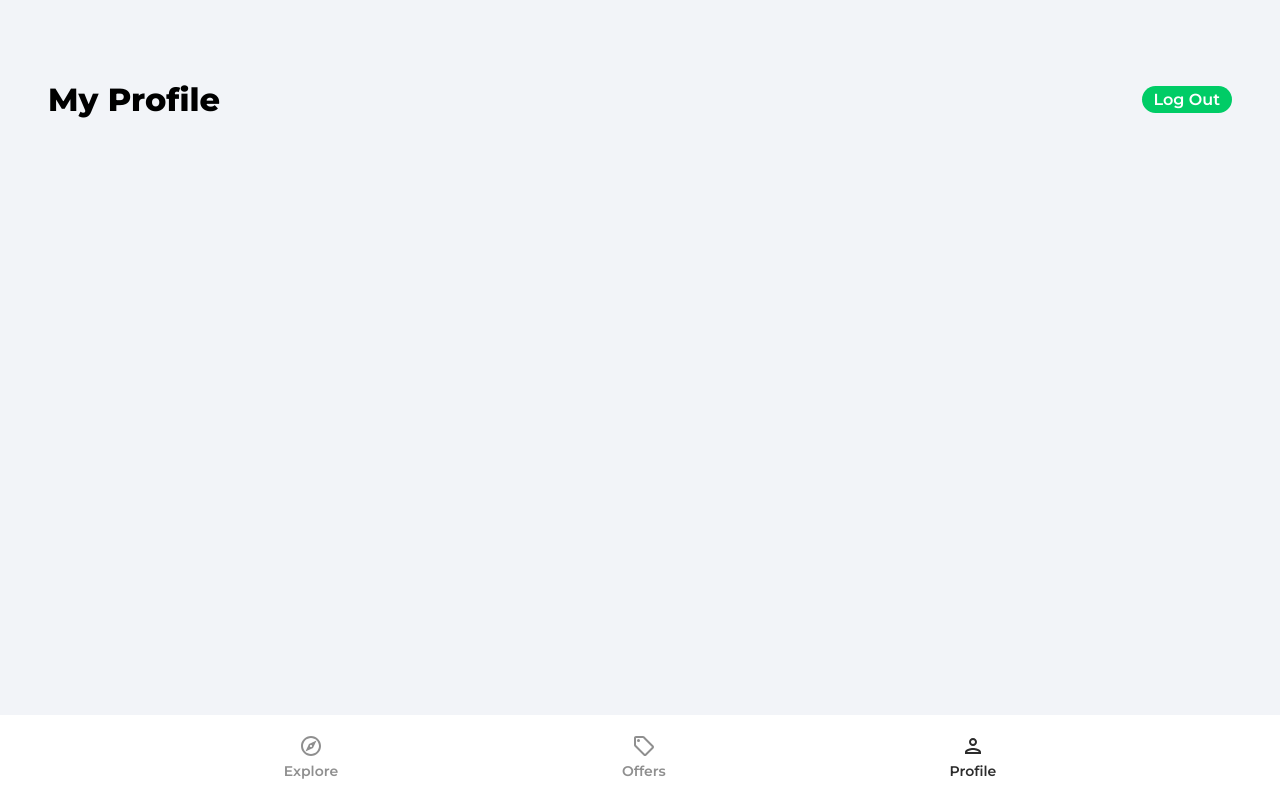
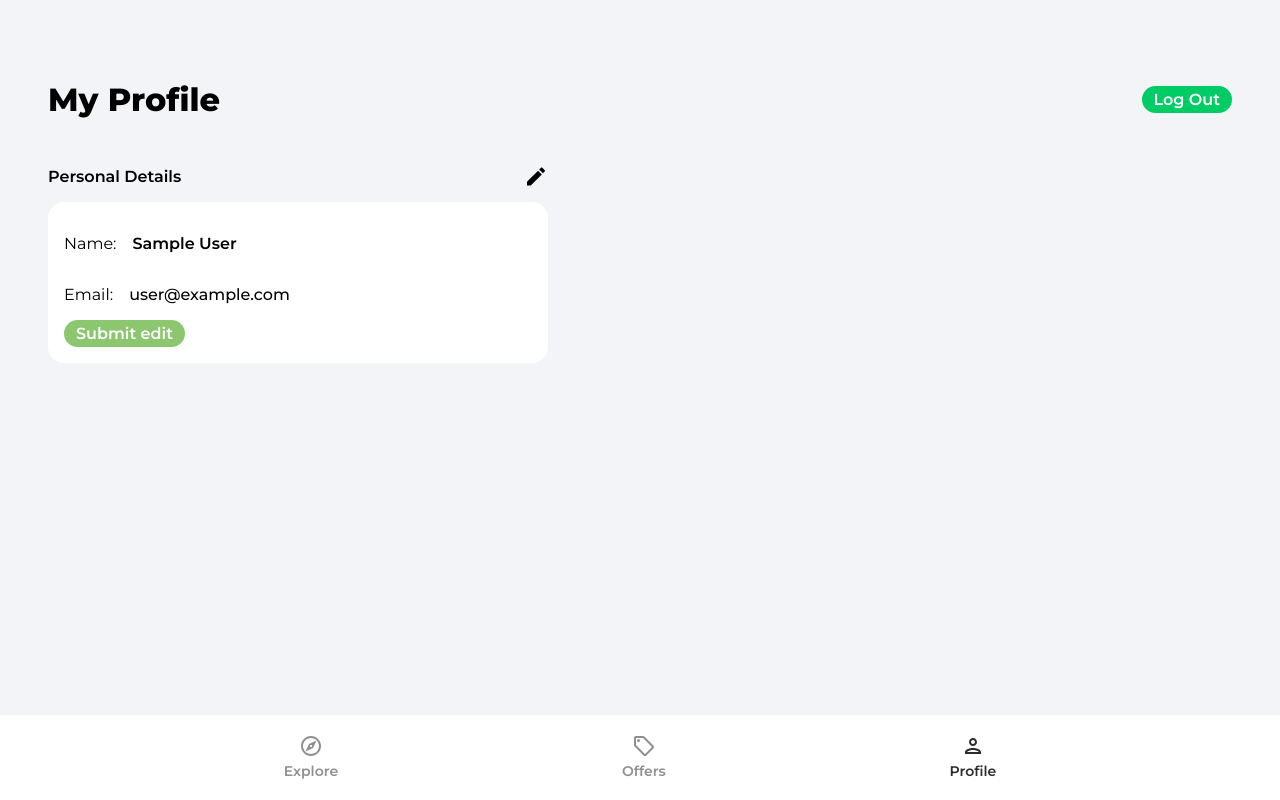
Before and after one commit to KovalovV/house-marketplace-app, a React (Create React App) app: page /profile in a window 1280 px wide. Built offline with nearby package versions, Linux system fonts and the light colour scheme; no server answers; sample sign-in values are in the browser's storage.

Commit message:
edit profile data + private routes

```diff
--- a/src/App.js
+++ b/src/App.js
@@ -1,6 +1,10 @@
 import { BrowserRouter as Router, Routes, Route } from 'react-router-dom';
+
 import { ToastContainer } from 'react-toastify';
 import 'react-toastify/dist/ReactToastify.css';
+
+import PrivateRoute from './components/PrivateRoute';
+
 import Explore from './pages/Explore';
 import Offers from './pages/Offers';
 import Profile from './pages/Profile';
@@ -18,7 +22,9 @@ const App = () => {
       <Routes>
         <Route path='/' element={<Explore />} />
         <Route path='/offers' element={<Offers />} />
-        <Route path='/profile' element={<Profile />} />
+        <Route path='/profile' element={<PrivateRoute />}>
+          <Route path='/profile' element={<Profile />} />
+        </Route>
         <Route path='/sign-in' element={<SignIn />} />
         <Route path='/sign-up' element={<SignUp />} />
         <Route path='/forgot-password' element={<ForgotPassword />} />
--- /dev/null
+++ b/src/components/PrivateRoute.jsx
@@ -0,0 +1,17 @@
+import { Navigate, Outlet } from 'react-router-dom';
+
+import { useAuthStatus } from '../hooks/useAuthStatus';
+
+import Spinner from './Spiner';
+
+const PrivateRoute = () => {
+    const { loggedIn, checkingAuthStatus } = useAuthStatus();
+
+    if(checkingAuthStatus) {
+        return <Spinner />;
+    }
+
+    return loggedIn ? <Outlet /> : <Navigate to='/sign-in'/>;
+};
+
+export default PrivateRoute;
--- /dev/null
+++ b/src/components/Spiner.jsx
@@ -0,0 +1,9 @@
+const Spinner = () => {
+    return (
+        <div className='loadingSpinnerContainer'>
+            <div className='loadingSpinner'></div>
+        </div>
+    );
+};
+
+export default Spinner;
--- /dev/null
+++ b/src/hooks/useAuthStatus.js
@@ -0,0 +1,25 @@
+import { useEffect, useState, useRef } from 'react';
+import { getAuth, onAuthStateChanged } from 'firebase/auth';
+
+export const useAuthStatus = () => {
+    const [loggedIn, setloggedIn] = useState(false);
+    const [checkingAuthStatus, setCheckingAuthStatus] = useState(true);
+    const isMounted = useRef(true);
+
+    useEffect(() => {
+        if (isMounted) {
+            const auth = getAuth();
+            onAuthStateChanged(auth, (user) => {
+                if (user) {
+                    setloggedIn(true);
+                }
+                setCheckingAuthStatus(false);
+            });
+        }
+        return () => {
+            isMounted.current = false;
+        }
+    }, [isMounted]);
+
+    return { loggedIn, checkingAuthStatus };
+};
--- a/src/index.css
+++ b/src/index.css
@@ -619,15 +619,26 @@ button {
   align-items: center;
 }
 
-.logOut {
+.logOut, .submitEdit {
   cursor: pointer;
   font-family: 'Montserrat', sans-serif;
   font-size: 1rem;
   font-weight: 600;
   color: #ffffff;
-  background-color: #00cc66;
   padding: 0.25rem 0.75rem;
   border-radius: 1rem;
+}
+
+.logOut {
+  background-color: #00cc66;
+}
+
+.submitEdit {
+  background-color: #8cc770;
+}
+
+.profileCharTitle {
+  margin-right: 1rem;
 }
 
 .profileDetailsHeader {
@@ -659,6 +670,11 @@ button {
   flex-direction: column;
 }
 
+.profileChar {
+  display: flex;
+  justify-content: space-between;
+}
+
 .profileName,
 .profileEmail,
 .profileAddress,
@@ -669,6 +685,7 @@ button {
   margin: 0.3rem 0;
   font-weight: 600;
   width: 100%;
+  /* margin-left: 10px; */
 }
 .profileNameActive {
   background-color: rgba(44, 44, 44, 0.1);
--- a/src/pages/Profile.jsx
+++ b/src/pages/Profile.jsx
@@ -1,39 +1,132 @@
-import { useState } from 'react';
+import { useEffect, useState } from 'react';
 import { toast } from 'react-toastify';
 import { useNavigate } from 'react-router-dom';
-import { getAuth } from 'firebase/auth';
+import { getAuth, updateProfile } from 'firebase/auth';
+import { updateDoc, doc } from 'firebase/firestore';
+import { db } from '../firebase.config';
+import editIcon from '../assets/svg/editIcon.svg';
 
 const Profile = () => {
-    const auth = getAuth();
-    const { email, displayName } = auth.currentUser || {};
+    let auth = getAuth();
+    // const { email, displayName } = auth.currentUser || {};
 
     const [formData, setformData] = useState({
-        email,
-        name: displayName,
+        email: auth.currentUser.email,
+        name: auth.currentUser.displayName,
     });
+
+    const { email, name } = formData;
+
+    const [isDisable, setIsDisable] = useState(true);
+
+    useEffect(() => {
+        auth = getAuth();
+    }, [name, email]);
 
     const navigation = useNavigate();
 
     const onClick = () => {
         try {
             auth.signOut();
+            toast.success('Log out success!')
             navigation('/');
         } catch (error) {
-            toast.error('Somethinh went wrong!')
+            toast.error('Something went wrong!')
         }
     };
 
+    const onSubmitUpdateProfile = async (event) => {
+        event.preventDefault();
+
+        try {
+            if (auth.currentUser.displayName !== name) {
+                await updateProfile(auth.currentUser, formData);
+            }
+
+            const userRef = doc(db, 'users', auth.currentUser.uid);
+            await updateDoc(userRef, formData);
+
+            toast.success('Profile info updated!');
+            setIsDisable(true);
+        } catch (error) {
+            toast.error('Profile info not updated!');
+        }
+
+        // setformData((prevState) => {
+        //     return {
+        //         ...prevState,
+        //         ...formData,
+        //     }
+        // })
+    };
+
+    const onChangeEdit = (event) => {
+        setformData((prevState) => {
+            return {
+                ...prevState,
+                [event.target.id]: event.target.value,
+            }
+        }
+        )
+    };
+
+    const onClickAllowEdit = () => {
+        setIsDisable((prevState) => !prevState);
+    };
+
     return (
-        auth.currentUser ?
-        (<div className='profile'>
+        <div className='profile'>
             <header className='profileHeader'>
                 <p className='pageHeader'>
                     My Profile
                 </p>
                 <button className='logOut' onClick={onClick}>Log Out</button>
             </header>
-        </div>)
-        : <p>Please, sign-in</p>
+            <main>
+                <div className='profileDetailsHeader'>
+                    <p className='personalDetailsText'>
+                        Personal Details
+                    </p>
+                    <img
+                        src={editIcon}
+                        alt='Edit name'
+                        className='changePersonalDetails'
+                        onClick={onClickAllowEdit}
+                    />
+                </div>
+                <div className='profileCard'>
+                    <form onSubmit={onSubmitUpdateProfile}>
+                        <div className='profileChar'>
+                            <p className='profileCharTitle'>
+                                Name:
+                            </p>
+                            <input
+                                type='text'
+                                id='name'
+                                value={name}
+                                disabled={isDisable}
+                                className={isDisable ? 'profileName' : 'profileNameActive'}
+                                onChange={onChangeEdit}
+                            />
+                        </div>
+                        <div className='profileChar'>
+                            <p className='profileCharTitle'>
+                                Email:
+                            </p>
+                            <input
+                                type='text'
+                                id='email'
+                                value={email}
+                                disabled={isDisable}
+                                className={isDisable ? 'profileEmail' : 'profileEmailActive'}
+                                onChange={onChangeEdit}
+                            />
+                        </div>
+                        <button type='submit' className='submitEdit'>Submit edit</button>
+                    </form>
+                </div>
+            </main>
+        </div>
     );
 };
 
```
